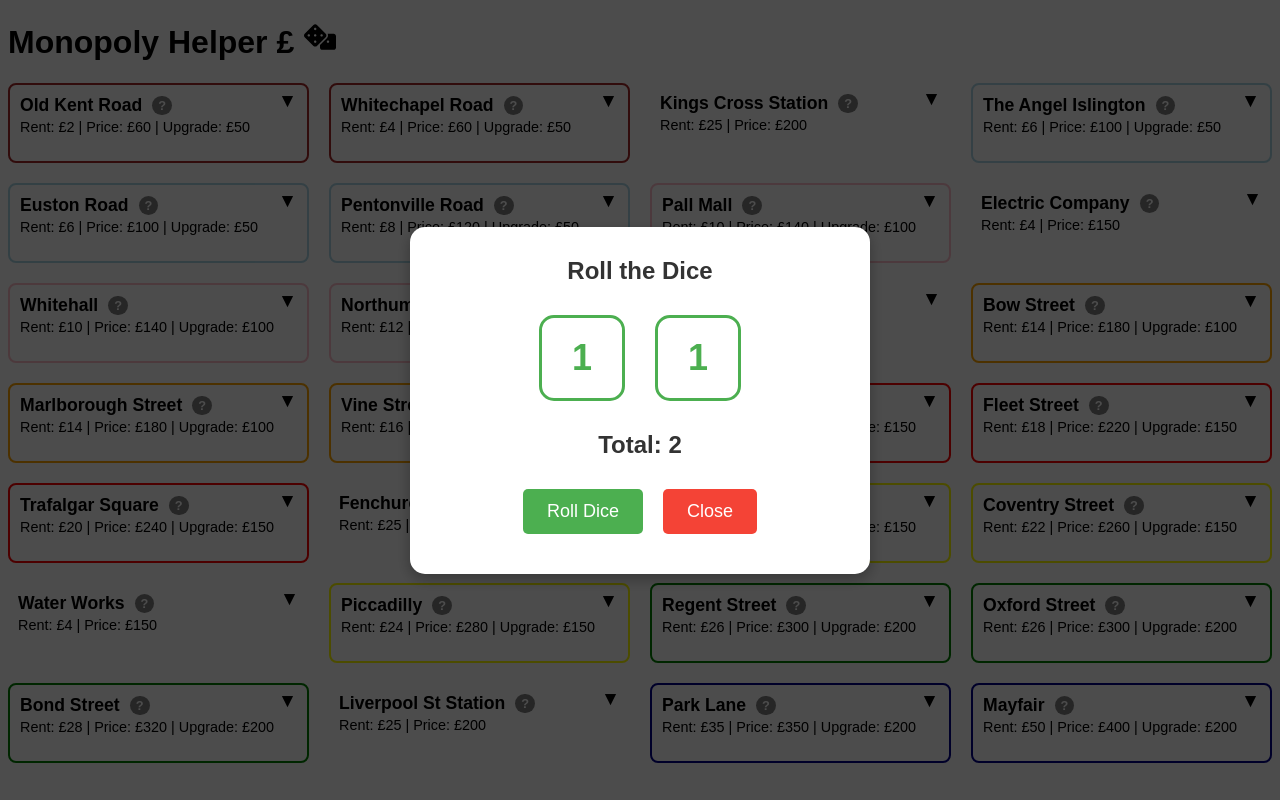
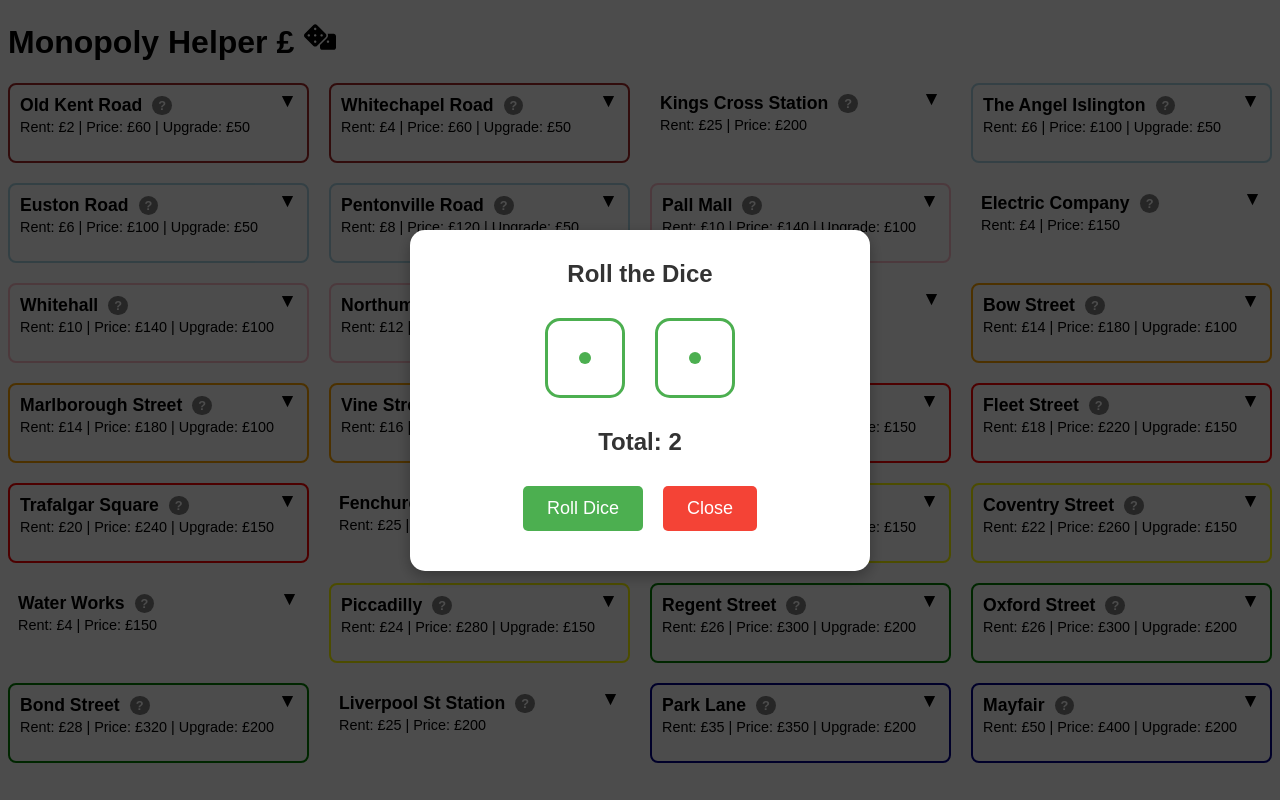
Before and after one commit to weilidai2001/monopoly-helper, a React (Create React App) app: page / in a window 1280 px wide. Both pictures are taken after a click on the icon 320 px from the left and 37 px from the top of the page. Built offline with nearby package versions, Linux system fonts and the light colour scheme.

Commit message:
improvement

```diff
--- a/src/components/DiceRollModal.css
+++ b/src/components/DiceRollModal.css
@@ -39,18 +39,52 @@
   background-color: white;
   border: 3px solid #4CAF50;
   border-radius: 15px;
-  display: flex;
-  justify-content: center;
-  align-items: center;
-  font-size: 36px;
-  font-weight: bold;
-  color: #4CAF50;
-  transition: transform 0.3s ease;
+  display: grid;
+  grid-template-columns: repeat(3, 1fr);
+  grid-template-rows: repeat(3, 1fr);
+  padding: 10px;
+  box-sizing: border-box;
 }
 
 .dice.rolling {
   animation: roll 0.5s infinite;
 }
+
+.dot {
+  width: 12px;
+  height: 12px;
+  background-color: #4CAF50;
+  border-radius: 50%;
+  align-self: center;
+  justify-self: center;
+}
+
+.face-1 .dot:nth-child(1) { grid-area: 2 / 2 / 3 / 3; }
+
+.face-2 .dot:nth-child(1) { grid-area: 1 / 1 / 2 / 2; }
+.face-2 .dot:nth-child(2) { grid-area: 3 / 3 / 4 / 4; }
+
+.face-3 .dot:nth-child(1) { grid-area: 1 / 1 / 2 / 2; }
+.face-3 .dot:nth-child(2) { grid-area: 2 / 2 / 3 / 3; }
+.face-3 .dot:nth-child(3) { grid-area: 3 / 3 / 4 / 4; }
+
+.face-4 .dot:nth-child(1) { grid-area: 1 / 1 / 2 / 2; }
+.face-4 .dot:nth-child(2) { grid-area: 1 / 3 / 2 / 4; }
+.face-4 .dot:nth-child(3) { grid-area: 3 / 1 / 4 / 2; }
+.face-4 .dot:nth-child(4) { grid-area: 3 / 3 / 4 / 4; }
+
+.face-5 .dot:nth-child(1) { grid-area: 1 / 1 / 2 / 2; }
+.face-5 .dot:nth-child(2) { grid-area: 1 / 3 / 2 / 4; }
+.face-5 .dot:nth-child(3) { grid-area: 2 / 2 / 3 / 3; }
+.face-5 .dot:nth-child(4) { grid-area: 3 / 1 / 4 / 2; }
+.face-5 .dot:nth-child(5) { grid-area: 3 / 3 / 4 / 4; }
+
+.face-6 .dot:nth-child(1) { grid-area: 1 / 1 / 2 / 2; }
+.face-6 .dot:nth-child(2) { grid-area: 1 / 3 / 2 / 4; }
+.face-6 .dot:nth-child(3) { grid-area: 2 / 1 / 3 / 2; }
+.face-6 .dot:nth-child(4) { grid-area: 2 / 3 / 3 / 4; }
+.face-6 .dot:nth-child(5) { grid-area: 3 / 1 / 4 / 2; }
+.face-6 .dot:nth-child(6) { grid-area: 3 / 3 / 4 / 4; }
 
 .dice-icon {
   font-size: 48px;
--- a/src/components/DiceRollModal.jsx
+++ b/src/components/DiceRollModal.jsx
@@ -27,14 +27,18 @@
 
   if (!isOpen) return null;
 
+  const renderDots = (value) => {
+    return Array(value).fill().map((_, i) => <div key={i} className="dot"></div>);
+  };
+
   return (
     <div className="modal-overlay">
       <div className="modal-content">
         <h2>Roll the Dice</h2>
         <div className="dice-container">
           {diceValues.map((value, index) => (
-            <div key={index} className={`dice ${isRolling ? 'rolling' : ''}`}>
-              {isRolling ? <FaDice className="dice-icon" /> : value}
+            <div key={index} className={`dice ${isRolling ? 'rolling' : ''} face-${value}`}>
+              {isRolling ? <FaDice className="dice-icon" /> : renderDots(value)}
             </div>
           ))}
         </div>
```
